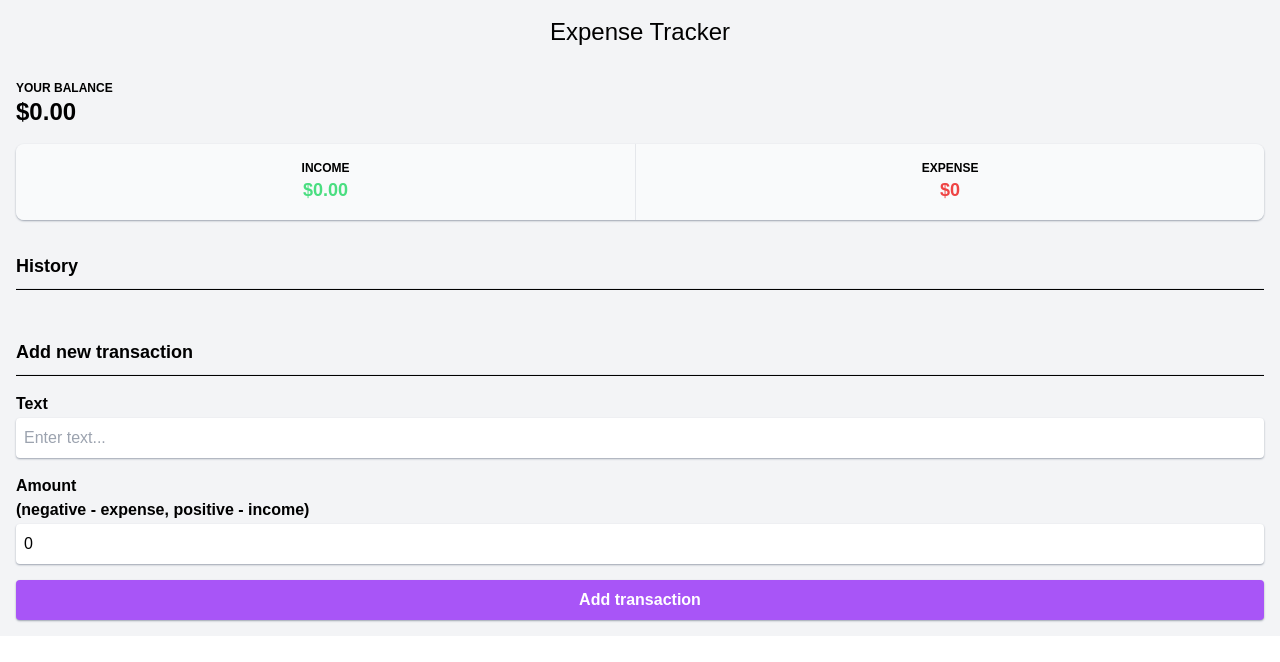
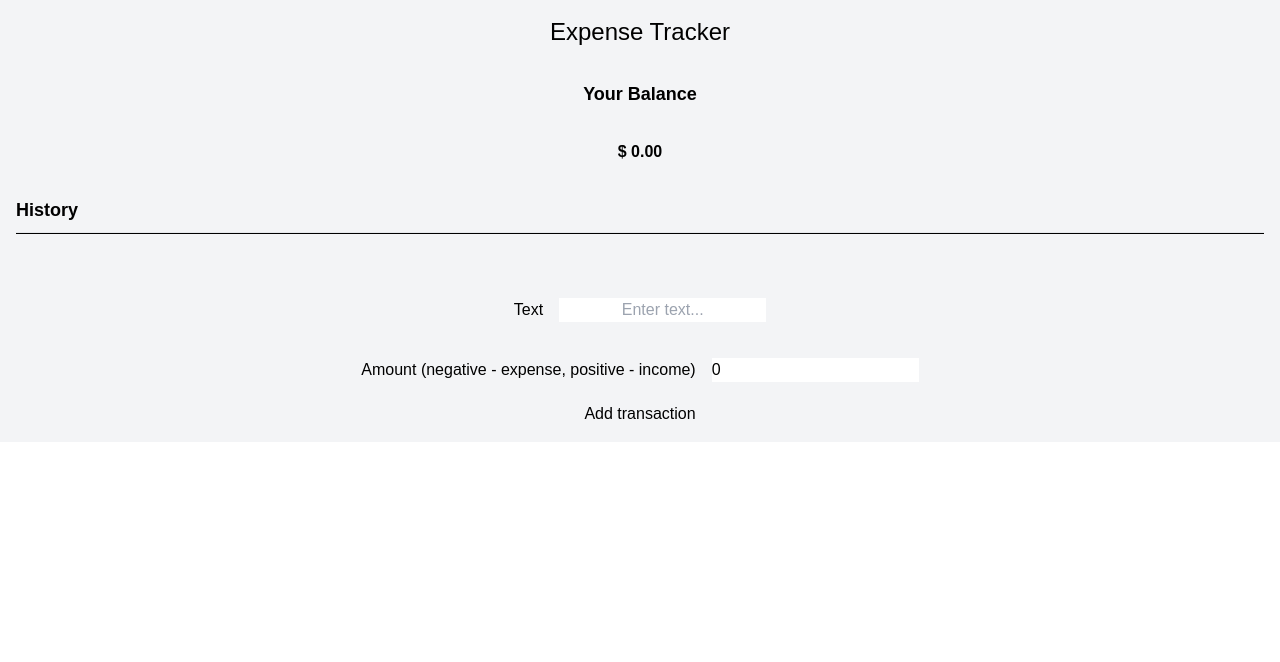
Before and after one commit to Manu-Martinez/expense-tracker, a React (Create React App) app: page / in a window 1280 px wide. Shown: the top 662 px of the page. Built offline with nearby package versions, Linux system fonts and the light colour scheme.

Commit message:
redo files and added functionality

```diff
--- a/src/components/Balance.jsx
+++ b/src/components/Balance.jsx
@@ -1,43 +1,39 @@
-import React, { useContext } from "react";
+import React, { useContext } from 'react';
+import { GlobalContext } from '../context/GlobalState';
 
-import { GlobalContext } from "../context/GlobalState";
+//Money formatter function
+function moneyFormatter(num) {
+    let p = num.toFixed(2).split('.');
+    return (
+    '$ ' + (p[0].split('')[0]=== '-' ? '-' : '') +
+    p[0]
+    .split('')
+    .reverse()
+    .reduce(function (acc, num, i, orig) {
+        return num === '-' ? acc : num + (i && !(i % 3) ? ',' : '') + acc;
+    }, '') +
+    '.' +
+    p[1]
+);
+}
 
-const Balance = () => {
+export const Balance = () => {
     const { transactions } = useContext(GlobalContext);
-    const amounts = transactions.map((transaction) => transaction.amount);
 
-    const total = amounts.reduce((acc, item) => (acc += item), 0).toFixed(2);
-    console.log(amounts);
+    const amounts = transactions.map(transaction => transaction.amount);
 
-    const income = amounts
-    .filter((item) => item > 0)
-    .reduce((acc, item) => (acc += item), 0)
-    .toFixed(2);
-
-    const expense =
-    amounts.filter((item) => item < 0).reduce((acc, item) => (acc += item), 0) *
-    -(1).toFixed(2);
+    const total = amounts.reduce((acc, item) => (acc += item), 0);
 
     return (
-    <div>
-        <div>
-            <p className="text-xs font-semibold">YOUR BALANCE</p>
-            <p className="text-2xl font-bold">${total}</p>
-        </div>
+    <>
+        <h5 className='text-lg font-semibold text-center'>Your Balance</h5>
+    <p className='text-2x1 font-bold text-center'>{moneyFormatter(total)}</p>
+    </>
+)
+}
 
-        <div className=" mt-4 grid grid-flow-col divide-x rounded-lg shadow-sm shadow-gray-400">
-            <div className="rounded-l-lg bg-gray-50 py-4 text-center">
-            <p className="text-xs font-semibold">INCOME</p>
-            <p className="text-lg font-bold text-green-400">${income}</p>
-        </div>
 
-        <div className="rounded-r-lg bg-gray-50 py-4 text-center">
-            <p className="text-xs font-semibold">EXPENSE</p>
-            <p className="text-lg font-bold text-red-500">${expense}</p>
-        </div>
-    </div>
-    </div>
-);
-};
+
+
 
 export default Balance;
--- a/src/components/NewTransaction.jsx
+++ b/src/components/NewTransaction.jsx
@@ -1,47 +1,43 @@
-import React, { useState } from "react";
+import React, {useState, useContext} from 'react'
+import { GlobalContext } from '../context/GlobalState';
+
 
 const NewTransaction = () => {
-    const [text, setText] = useState("");
-    const [number, setNumber] = useState(0);
+    const [text, setText] = useState('');
+    const [amount, setAmount] = useState(0);
+
+    const { addTransaction } = useContext(GlobalContext);
+
+    const onSubmit = e => {
+    e.preventDefault();
+
+    const newTransaction = {
+      id: Math.floor(Math.random() * 100000000), text, amount: +amount
+    }
+
+    addTransaction(newTransaction);
+    }
 
     return (
-    <div className="grid grid-flow-row gap-2">
-        <h1 className="text-lg font-bold">Add new transaction</h1>
-        <hr className="h-0.5 bg-black" />
-        <form className="grid grid-flow-row gap-2 ">
-            <div className="grid grid-flow-row">
-                <label htmlFor="text" className="mt-2 font-semibold">
-                    Text
-                </label>
-                <input
-                type="text"
-                value={text}
-                onChange={(e) => setText(e.target.value)}
-                placeholder="Enter text..."
-                className="mt-0.5 rounded p-2 shadow-sm shadow-gray-400 outline-none"
-                />
-            </div>
-            <div className="mt-2 grid grid-flow-row">
-                <label htmlFor="number" className="font-semibold">
-                Amount
-                </label>
-                <label htmlFor="number" className="font-semibold">
-                    (negative - expense, positive - income)
-                </label>
-                <input
-                type="number"
-                value={number}
-                onChange={(e) => setNumber(e.target.value)}
-                placeholder="Enter amount..."
-                className="mt-0.5 rounded p-2 shadow-sm shadow-gray-400 outline-none"
-                />
-            </div>
-            <button className="mt-2 rounded bg-purple-500 p-2 font-bold text-white shadow-sm shadow-gray-400">
-                Add transaction
-            </button>
-        </form>
-    </div>
-);
-};
+        <>
+    <form className='text-center space-y-5' onSubmit={onSubmit}>
+        <div className="text-center space-x-4 space-y-4">
+            <label htmlFor="text" className='text-center'>Text</label>
+            <input type="text" className='text-center' value={text} onChange={(e) => setText(e.target.value)} placeholder="Enter text..." />
+        </div>
+        <div className="text-center space-x-4 space-y-4">
+            <label htmlFor="amount" className='text-center'
+            >Amount
+            (negative - expense, positive - income)</label
+            >
+            <input type="number" value={amount} onChange={(e) => setAmount(e.target.value)} placeholder="Enter amount..." />
+        </div>
+        <div className='text-center space-y-4'>
+        <button className="button text-center" >Add transaction</button>
+        </div>
+    </form>
+        </>
+    );
+}
 
 export default NewTransaction;
--- a/src/components/Transaction.jsx
+++ b/src/components/Transaction.jsx
@@ -1,20 +1,32 @@
-import React from "react";
+import React, {useContext} from 'react';
+import { GlobalContext } from '../context/GlobalState';
 
-const Transaction = ({ transaction, income }) => {
-    const sign = transaction.amount < 0 ? "-" : "+";
-    const color = transaction.amount < 0 ? "bg-red-500" : "bg-green-400";
+//Money formatter function
+function moneyFormatter(num) {
+    let p = num.toFixed(2).split('.');
+return (
+    '$ ' +
+    p[0]
+    .split('')
+    .reverse()
+    .reduce(function (acc, num, i, orig) {
+        return num === '-' ? acc : num + (i && !(i % 3) ? ',' : '') + acc;
+    }, '') +
+    '.' +
+    p[1]
+);
+}
+
+export const Transaction = ({ transaction }) => {
+    const { deleteTransaction } = useContext(GlobalContext);
+
+    const sign = transaction.amount < 0 ? '-' : '+';
 
     return (
-    <div className="grid h-8 grid-flow-col justify-between rounded bg-gray-50 shadow-sm shadow-gray-400">
-        <p className="self-center pl-2">{transaction.text}</p>
-        <div className="grid grid-flow-col gap-2">
-            <p className="self-center">
-            {sign}${Math.abs(transaction.amount)}
-            </p>
-        <div className={`${color} w-2 rounded-r`}></div>
-        </div>
-    </div>
-);
-};
+        <li className={transaction.amount < 0 ? 'minus' : 'plus'}>
+        {transaction.text} <span>{sign}{moneyFormatter(transaction.amount)}</span><button className='pl-4' onClick={() => deleteTransaction(transaction.id)} >Delete</button>
+        </li>
+    )
+}
 
 export default Transaction;
```
